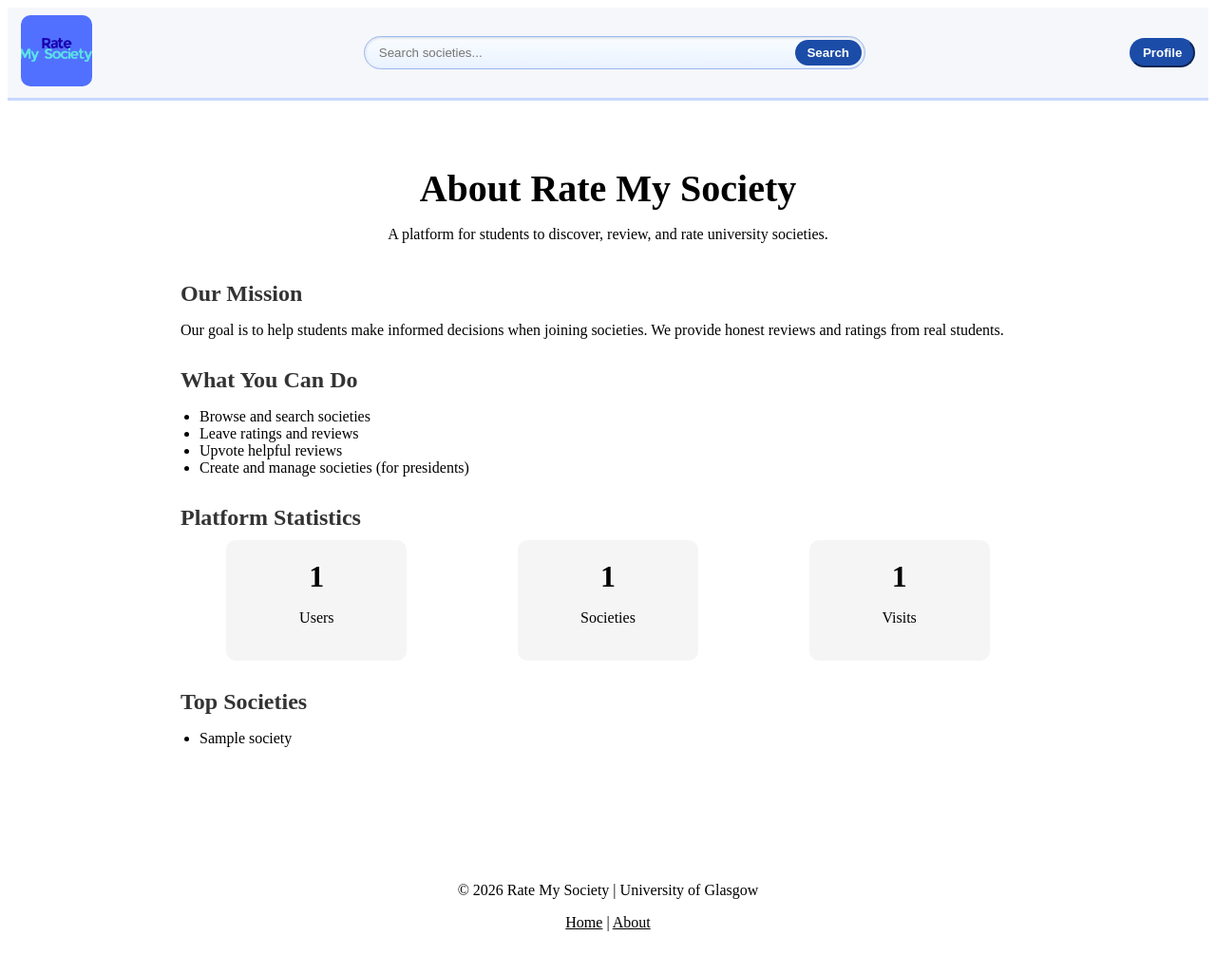
After one commit to imi-ros-fox/Rate_My_Soc, a Django app: page /rms/about/ in a window 1280 px wide. The commit adds this page. Shown: the whole page at 95% size. Run offline with Django 3.2, Linux system fonts and the light colour scheme; tables that the repository leaves empty hold one stand-in row (values such as "Sample post").

Commit message:
about page and footer added

```diff
--- a/rango/urls.py
+++ b/rango/urls.py
@@ -26,6 +26,7 @@ urlpatterns = [
     path('societies/<int:pk>/review/', views.add_review, name='add_review'),
     path('reviews/<int:review_id>/upvote/', views.upvote_review, name='upvote_review'),
     path('search/', views.search_societies, name='search_societies'),
+    path('about/', views.about, name='about'),
     # path('societies/top/', views.top_rated_societies, name='top_societies'),
 
     #Category CRUD
--- a/rango/views.py
+++ b/rango/views.py
@@ -617,3 +617,17 @@ def delete_upvote(request, pk):
     upvote.delete()
     messages.success(request, "Upvote removed")
     return redirect('rango:society_detail', pk=society_pk)
+
+def about(request):
+    visits = request.session.get('visits', 0)
+    visits += 1
+    request.session['visits'] = visits
+
+    context_dict = {
+        'visits': visits,
+        'total_users': User.objects.count(),
+        'total_societies': Society.objects.count(),
+        'top_societies': Society.objects.all()[:5],
+    }
+
+    return render(request, 'rango/home/about.html', context=context_dict)
--- /dev/null
+++ b/static/css/about.css
@@ -0,0 +1,48 @@
+.about-page {
+    max-width: 900px;
+    margin: 0 auto;
+    padding: 20px;
+}
+
+.about-hero {
+    text-align: center;
+    margin-bottom: 40px;
+}
+
+.about-hero h1 {
+    font-size: 2.5em;
+    margin-bottom: 10px;
+}
+
+.about-section {
+    margin-bottom: 30px;
+}
+
+.about-section h2 {
+    margin-bottom: 10px;
+    color: #333;
+}
+
+.about-section ul {
+    padding-left: 20px;
+}
+
+.stats-grid {
+    display: flex;
+    gap: 20px;
+    justify-content: space-around;
+    flex-wrap: wrap;
+}
+
+.stat-box {
+    background: #f5f5f5;
+    padding: 20px;
+    border-radius: 10px;
+    text-align: center;
+    width: 150px;
+}
+
+.stat-box h3 {
+    font-size: 2em;
+    margin: 0;
+}
--- a/templates/rango/base.html
+++ b/templates/rango/base.html
@@ -36,4 +36,11 @@
         <!-- Additional JS -->
         <script src="{% static 'js/ui_animations.js' %}"></script>
     </body>
+   <footer style="background-color:white; color:black; padding:20px; text-align:center; margin-top:40px;">
+        <p>&copy; 2026 Rate My Society | University of Glasgow</p>
+        <p>
+            <a href="{% url 'rango:index' %}" style="color:black; text-decoration:underline;">Home</a> |
+            <a href="{% url 'rango:about' %}" style="color:black; text-decoration:underline;">About</a>
+        </p>
+    </footer>
 </html>
--- /dev/null
+++ b/templates/rango/home/about.html
@@ -0,0 +1,70 @@
+{% extends 'rango/base.html' %}
+{% load staticfiles %}
+
+{% block title_block %}
+    About
+{% endblock %}
+
+{% block extra_css %}
+<link rel="stylesheet" type="text/css" href="{% static 'css/about.css' %}">
+{% endblock %}
+
+{% block body_block %}
+
+<div class="about-page">
+
+    <section class="about-hero">
+        <h1>About Rate My Society</h1>
+        <p>A platform for students to discover, review, and rate university societies.</p>
+    </section>
+
+    <section class="about-section">
+        <h2>Our Mission</h2>
+        <p>
+            Our goal is to help students make informed decisions when joining societies.
+            We provide honest reviews and ratings from real students.
+        </p>
+    </section>
+
+    <section class="about-section">
+        <h2>What You Can Do</h2>
+        <ul>
+            <li>Browse and search societies</li>
+            <li>Leave ratings and reviews</li>
+            <li>Upvote helpful reviews</li>
+            <li>Create and manage societies (for presidents)</li>
+        </ul>
+    </section>
+
+    <section class="about-section stats">
+        <h2>Platform Statistics</h2>
+        <div class="stats-grid">
+            <div class="stat-box">
+                <h3>{{ total_users }}</h3>
+                <p>Users</p>
+            </div>
+            <div class="stat-box">
+                <h3>{{ total_societies }}</h3>
+                <p>Societies</p>
+            </div>
+            <div class="stat-box">
+                <h3>{{ visits }}</h3>
+                <p>Visits</p>
+            </div>
+        </div>
+    </section>
+
+    <section class="about-section">
+        <h2>Top Societies</h2>
+        <ul>
+            {% for soc in top_societies %}
+                <li>{{ soc.name }}</li>
+            {% empty %}
+                <li>No societies available</li>
+            {% endfor %}
+        </ul>
+    </section>
+
+</div>
+
+{% endblock %}
```
